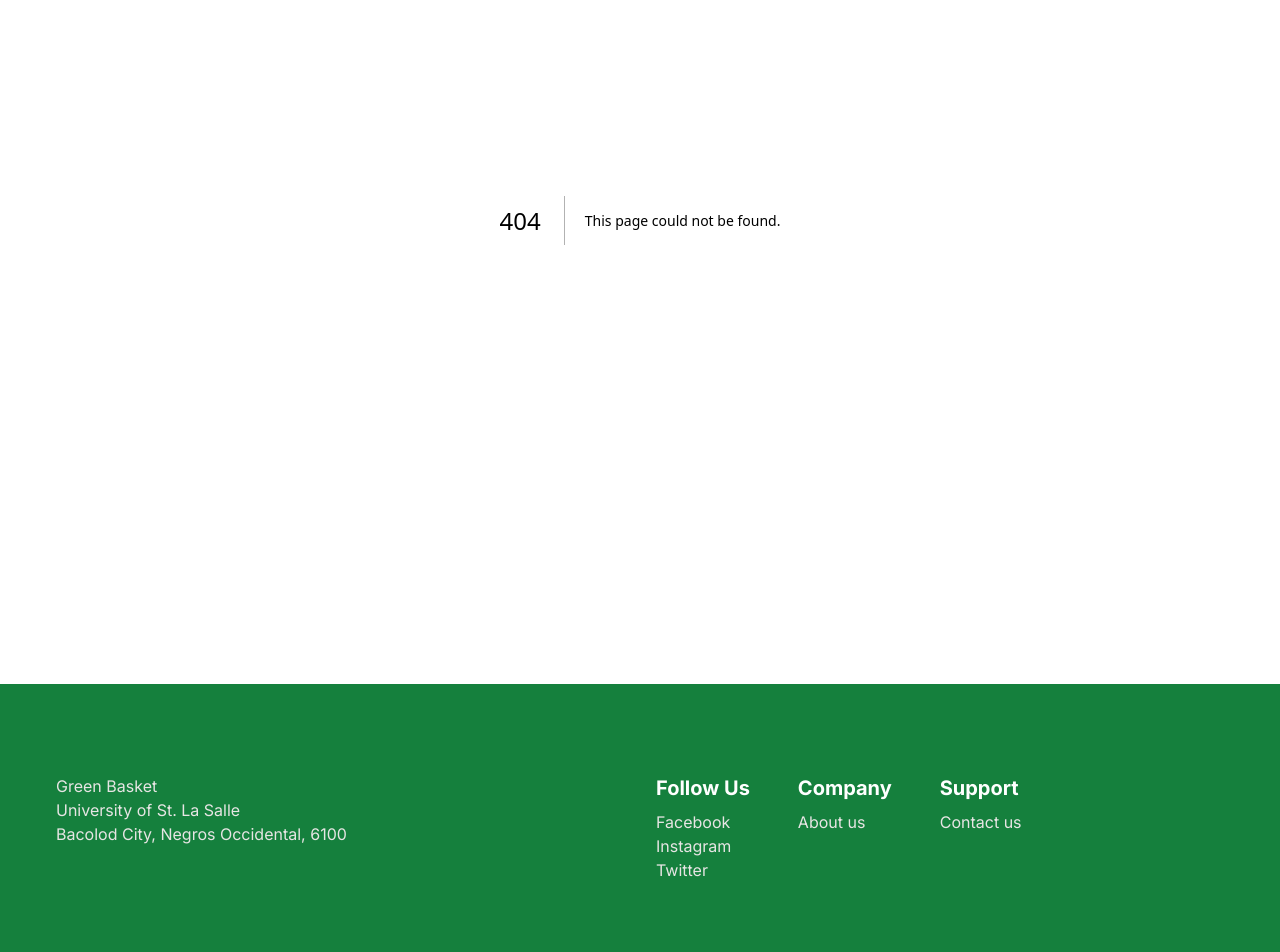
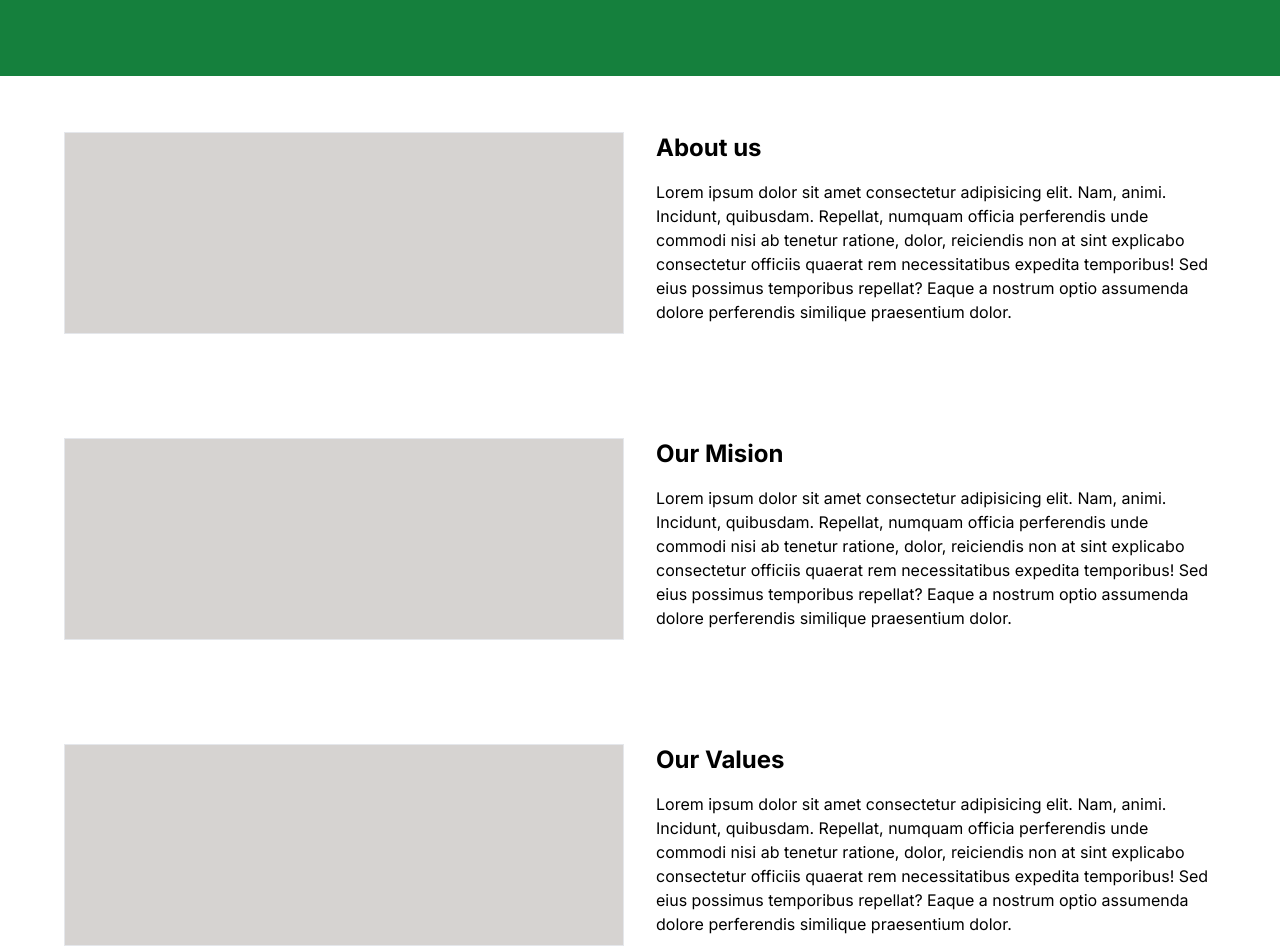
Before and after one commit to kentjordan/green-basket-buyer, a Next.js app: page /about-us in a window 1280 px wide. Before the commit this address had no page. Shown: the part 180-1132 px from the top of the page. Built offline with nearby package versions, Linux system fonts and the light colour scheme.

Commit message:
feat: added about-us page

```diff
--- /dev/null
+++ b/src/app/about-us/page.tsx
@@ -0,0 +1,70 @@
+"use client";
+import Navbar from "@/components/Navbar";
+
+const AboutUsPage = () => {
+  return (
+    <div className='w-full flex flex-col items-center min-h-screen'>
+      <Navbar />
+      <div className='bg-green-700 w-full h-64 flex justify-center items-center'>
+        <h1 className='text-4xl font-bold text-white'>Green Basket</h1>
+      </div>
+      <div className='w-full max-w-[1200px] bg-white min-h-screen pt-8 flex flex-col items-center'>
+        <div className='flex p-4 flex-wrap items-start mb-16 m-2 rounded gap-8'>
+          <div className='bg-stone-300 flex-1 border h-full basis-64 flex items-center justify-center'>
+            <div className='w-full h-[200px]'></div>
+          </div>
+          <div className='flex-1 h-full basis-64'>
+            <h1 className='font-bold text-2xl mb-4'>About us</h1>
+            <p>
+              Lorem ipsum dolor sit amet consectetur adipisicing elit. Nam,
+              animi. Incidunt, quibusdam. Repellat, numquam officia perferendis
+              unde commodi nisi ab tenetur ratione, dolor, reiciendis non at
+              sint explicabo consectetur officiis quaerat rem necessitatibus
+              expedita temporibus! Sed eius possimus temporibus repellat? Eaque
+              a nostrum optio assumenda dolore perferendis similique praesentium
+              dolor.
+            </p>
+          </div>
+        </div>
+
+        <div className='flex p-4 flex-wrap items-start mb-16 m-2 rounded gap-8'>
+          <div className='bg-stone-300 flex-1 border h-full basis-64 flex items-center justify-center'>
+            <div className='w-full h-[200px]'></div>
+          </div>
+          <div className='flex-1 h-full basis-64'>
+            <h1 className='font-bold text-2xl mb-4'>Our Mision</h1>
+            <p>
+              Lorem ipsum dolor sit amet consectetur adipisicing elit. Nam,
+              animi. Incidunt, quibusdam. Repellat, numquam officia perferendis
+              unde commodi nisi ab tenetur ratione, dolor, reiciendis non at
+              sint explicabo consectetur officiis quaerat rem necessitatibus
+              expedita temporibus! Sed eius possimus temporibus repellat? Eaque
+              a nostrum optio assumenda dolore perferendis similique praesentium
+              dolor.
+            </p>
+          </div>
+        </div>
+
+        <div className='flex p-4 flex-wrap items-start mb-16 m-2 rounded gap-8'>
+          <div className='bg-stone-300 flex-1 border h-full basis-64 flex items-center justify-center'>
+            <div className='w-full h-[200px]'></div>
+          </div>
+          <div className='flex-1 h-full basis-64'>
+            <h1 className='font-bold text-2xl mb-4'>Our Values</h1>
+            <p>
+              Lorem ipsum dolor sit amet consectetur adipisicing elit. Nam,
+              animi. Incidunt, quibusdam. Repellat, numquam officia perferendis
+              unde commodi nisi ab tenetur ratione, dolor, reiciendis non at
+              sint explicabo consectetur officiis quaerat rem necessitatibus
+              expedita temporibus! Sed eius possimus temporibus repellat? Eaque
+              a nostrum optio assumenda dolore perferendis similique praesentium
+              dolor.
+            </p>
+          </div>
+        </div>
+      </div>
+    </div>
+  );
+};
+
+export default AboutUsPage;
--- a/src/components/Navbar.tsx
+++ b/src/components/Navbar.tsx
@@ -8,8 +8,10 @@ const Navbar = () => {
       </Link>
       {/* Menu */}
       <div className='flex flex-row gap-4 items-center'>
-        {/* <span>Contact</span>
-        <span>About</span> */}
+        {/* <span>Contact</span> */}
+        <Link href='/about-us' className='text-white'>
+          About
+        </Link>
         <Link
           href='/login'
           className='bg-green-700 px-2 py-1 rounded text-white font-bold'>
```
